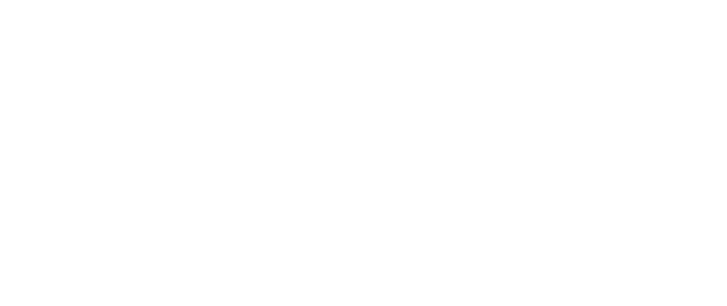
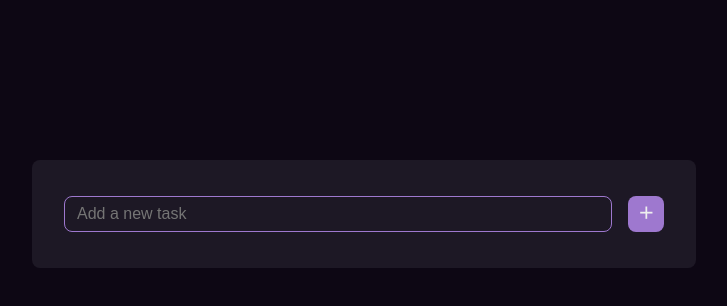
Before and after one commit to MatthewWid/ez-todo, an Angular app: page / in a window 1280 px wide. Shown: the top 306 px of the page, without its empty margins (276-1003 px from the left). Built offline with nearby package versions, Linux system fonts and the light colour scheme.

Commit message:
feat: add new task form

```diff
--- /dev/null
+++ b/src/app/add-todo/add-todo.component.html
@@ -0,0 +1,9 @@
+<form [formGroup]="form" (ngSubmit)="handleSubmit()" class="todo-form">
+	<input
+		formControlName="text"
+		type="text"
+		placeholder="Add a new task"
+		class="todo-input"
+	/>
+	<button type="submit" class="submit-button">&#65291;</button>
+</form>
--- /dev/null
+++ b/src/app/add-todo/add-todo.component.scss
@@ -0,0 +1,28 @@
+.todo-form {
+	display: flex;
+}
+
+.todo-input {
+	flex: 1;
+	margin-right: 16px;
+	padding: 8px 12px;
+	border: 1px solid #9e78cf;
+	border-radius: 8px;
+	background-color: transparent;
+	color: #eee;
+
+	&:active,
+	&:focus {
+		outline: #9e78cf solid 1px;
+	}
+}
+
+.submit-button {
+	min-width: 36px;
+	border: none;
+	border-radius: 8px;
+	background-color: #9e78cf;
+	font-weight: bold;
+	color: #eee;
+	cursor: pointer;
+}
--- /dev/null
+++ b/src/app/add-todo/add-todo.component.ts
@@ -0,0 +1,22 @@
+import { Component, EventEmitter, Output } from "@angular/core";
+import { FormControl, FormGroup, ReactiveFormsModule } from "@angular/forms";
+
+@Component({
+	selector: "add-todo",
+	standalone: true,
+	imports: [ReactiveFormsModule],
+	templateUrl: "./add-todo.component.html",
+	styleUrl: "./add-todo.component.scss",
+})
+export class AddTodoComponent {
+	form = new FormGroup({
+		text: new FormControl(""),
+	});
+
+	@Output() onSubmit = new EventEmitter<string>();
+
+	handleSubmit() {
+		this.onSubmit.emit(this.form.value.text as string);
+		this.form.reset();
+	}
+}
--- a/src/app/app.component.html
+++ b/src/app/app.component.html
@@ -1 +1,2 @@
+<todo-app />
 <router-outlet />
--- a/src/app/app.component.scss
+++ b/src/app/app.component.scss
@@ -0,0 +1,4 @@
+html,
+body {
+	background-color: #0d0714;
+}
--- a/src/app/app.component.ts
+++ b/src/app/app.component.ts
@@ -1,12 +1,14 @@
-import { Component } from "@angular/core";
+import { Component, ViewEncapsulation } from "@angular/core";
 import { RouterOutlet } from "@angular/router";
+import { TodoAppComponent } from "./todo-app/todo-app.component";
 
 @Component({
 	selector: "app-root",
 	standalone: true,
-	imports: [RouterOutlet],
+	imports: [RouterOutlet, TodoAppComponent],
 	templateUrl: "./app.component.html",
 	styleUrl: "./app.component.scss",
+	encapsulation: ViewEncapsulation.None,
 })
 export class AppComponent {
 	title = "ez-todo";
--- /dev/null
+++ b/src/app/todo-app/todo-app.component.html
@@ -0,0 +1,3 @@
+<div class="container">
+	<add-todo (onSubmit)="addTodo($event)" />
+</div>
--- /dev/null
+++ b/src/app/todo-app/todo-app.component.scss
@@ -0,0 +1,8 @@
+.container {
+	margin: 20vh auto;
+	max-width: 600px;
+	font-family: sans-serif;
+	background-color: #1d1825;
+	border-radius: 8px;
+	padding: 36px 32px;
+}
--- /dev/null
+++ b/src/app/todo-app/todo-app.component.ts
@@ -0,0 +1,22 @@
+import { Component } from "@angular/core";
+import { Todo } from "../types/todo.type";
+import { AddTodoComponent } from "../add-todo/add-todo.component";
+
+@Component({
+	selector: "todo-app",
+	standalone: true,
+	imports: [AddTodoComponent],
+	templateUrl: "./todo-app.component.html",
+	styleUrl: "./todo-app.component.scss",
+})
+export class TodoAppComponent {
+	todos: Todo[] = [];
+
+	addTodo(text: string) {
+		this.todos.push({
+			id: crypto.randomUUID(),
+			text,
+			checked: false,
+		});
+	}
+}
--- /dev/null
+++ b/src/app/types/todo.type.ts
@@ -0,0 +1,5 @@
+export interface Todo {
+	id: string;
+	text: string;
+	checked: boolean;
+}
```
